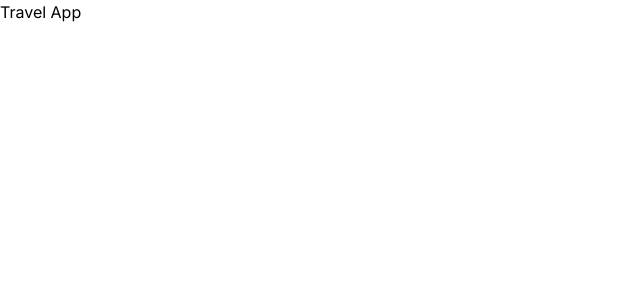
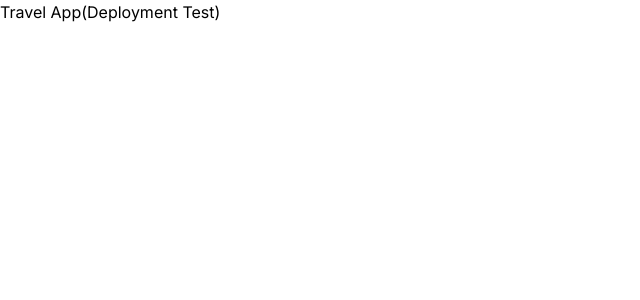
Before and after one commit to MrNiNaD/travel-app, a Next.js app: page / in a window 1280 px wide. Shown: the top 300 px of the page, without its empty margins (0-640 px from the left). Built offline with nearby package versions, Linux system fonts and the light colour scheme.

Commit message:
feat: deployment test

```diff
--- a/src/app/page.tsx
+++ b/src/app/page.tsx
@@ -1,5 +1,5 @@
 import "./style.css";
 
 export default function Home() {
-  return <p>Travel App</p>;
+  return <p>Travel App(Deployment Test)</p>;
 }
```
